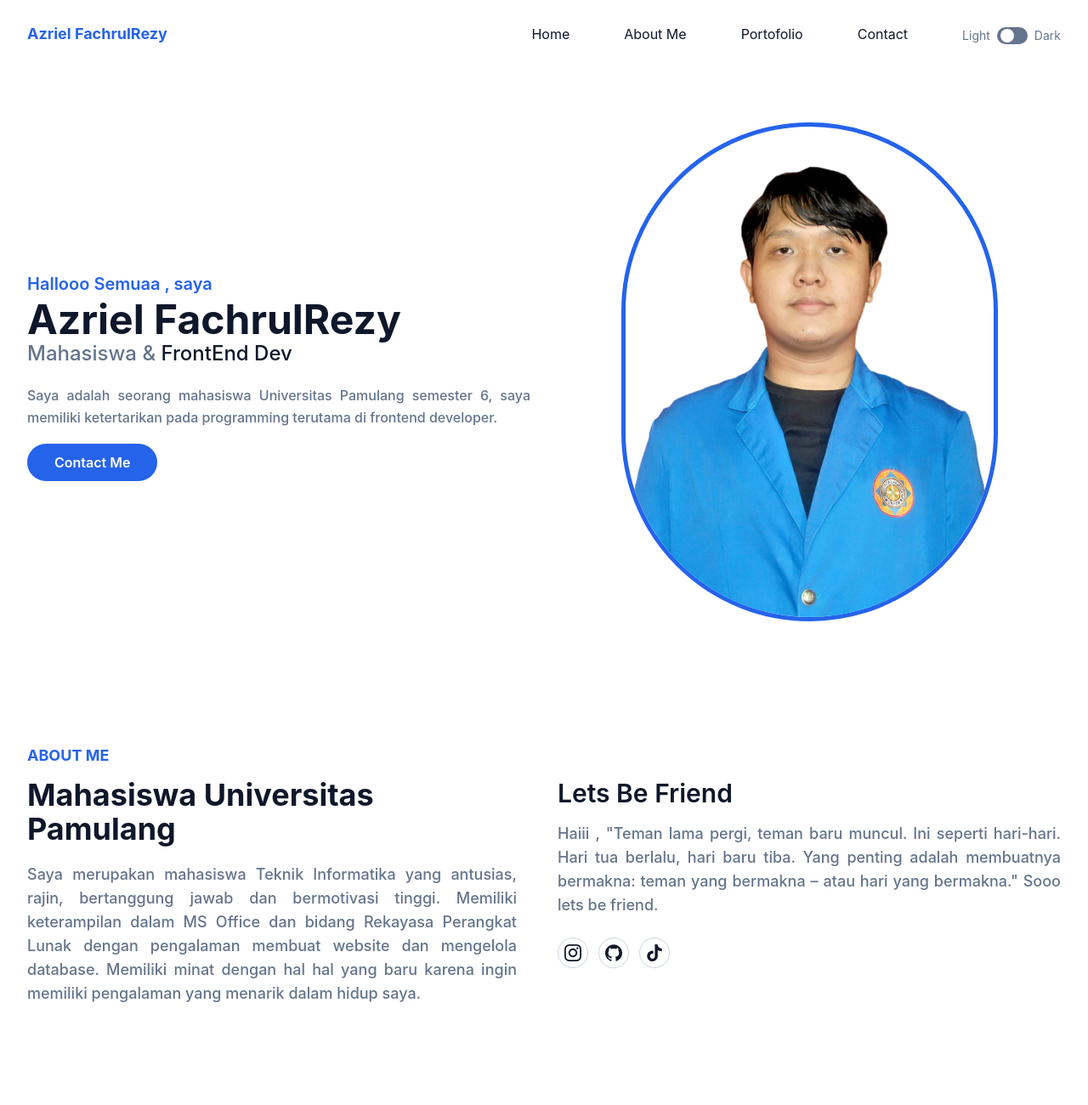
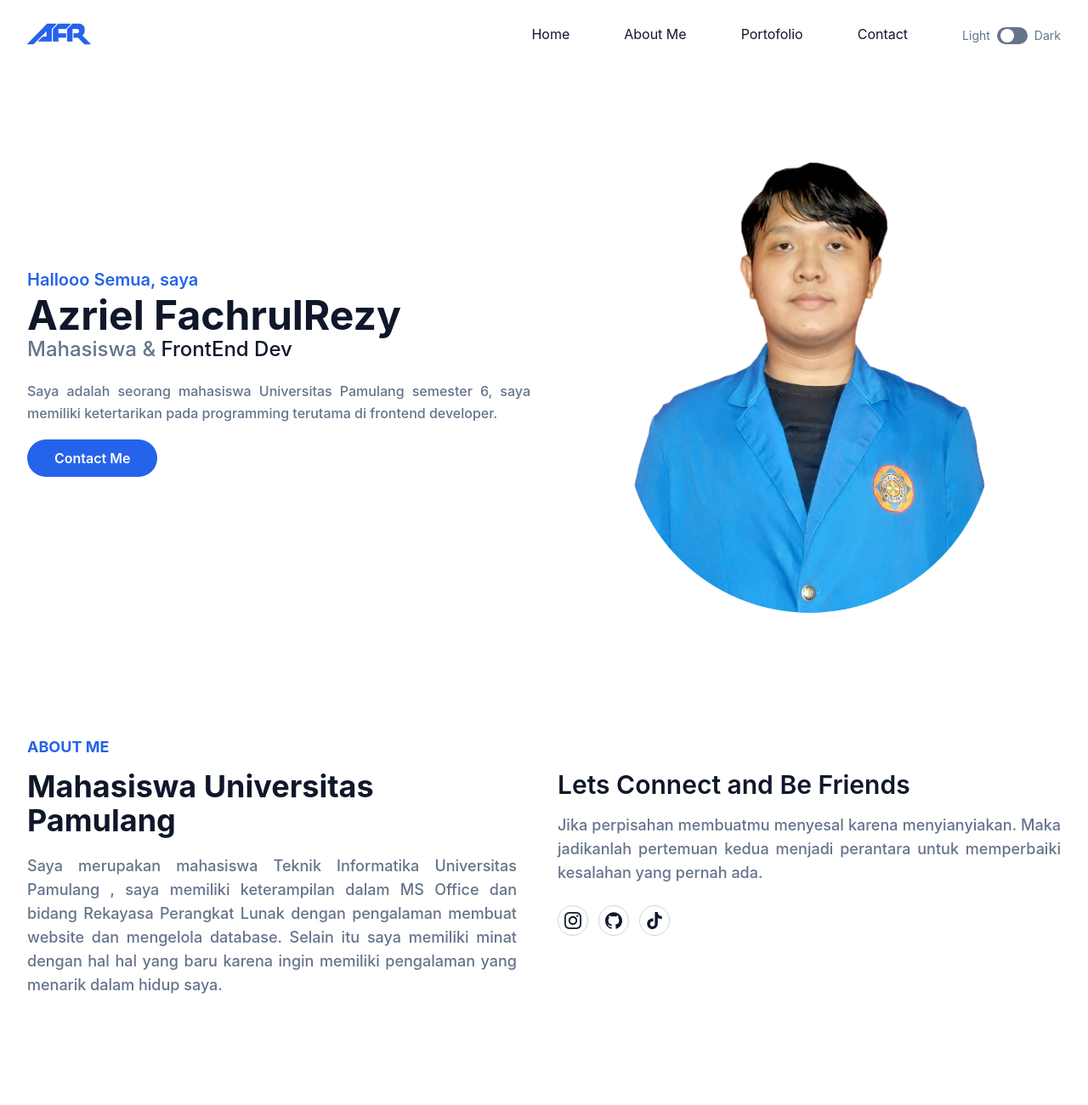
Before and after one commit to AzrielFachrulRezyy/portofolio-tailwind-css, a website: page index.html in a window 1280 px wide. Shown: the top 1300 px of the page at 85% size. Drawn offline with Linux system fonts and the light colour scheme.

Commit message:
update new

```diff
--- a/index.html
+++ b/index.html
@@ -21,7 +21,7 @@
         <div class="container">
             <div class="flex items-center justify-between relative">
                 <div class="px-4">
-                    <a href="#home" class="font-bold text-lg text-primary dark:text-white block py-4">Azriel FachrulRezy</a>
+                    <a href="#home" class="font-bold text-lg text-primary dark:text-white block py-4"><img src="dist/img/logo.png" alt="Logo AFR" width="75PX"></a>
                 </div>
                 <div class="flex items-center px-4">
                     <button id="hamburger" name="hamburger" type="button" class="block absolute right-2 lg:hidden">
@@ -69,7 +69,7 @@
         <div class="container">
             <div class="flex flex-wrap">
                 <div class="w-full self-center px-4 lg:w-1/2">
-                    <h1 class="text-base font-semibold text-primary md:text-xl">Hallooo Semuaa , saya <span class="block font-bold text-dark text-4xl mt-1 lg:text-5xl dark:text-white">Azriel FachrulRezy</span></h1>
+                    <h1 class="text-base font-semibold text-primary md:text-xl">Hallooo Semua, saya <span class="block font-bold text-dark text-4xl mt-1 lg:text-5xl dark:text-white">Azriel FachrulRezy</span></h1>
                     <h2 class="font-medium text-secondary text-lg mb-5 lg:text-2xl">Mahasiswa & <span class="text-dark dark:text-white">FrontEnd Dev</span></h2>
                     <p class="font-medium text-secondary text-justify mb-7 leading-relaxed">Saya adalah seorang mahasiswa Universitas Pamulang semester 6,
                     saya memiliki ketertarikan pada programming terutama di frontend developer.
@@ -79,7 +79,7 @@
 
                 <div class="w-full self-end px-4 lg:w-1/2">
                     <div class="relative mt-10 lg:mt-0 lg:right-0">
-                        <img src="dist/img/ajill.png" alt="Azriel FachrulRezy" class="relative z-10 max-w-full mx-auto rounded-full text-primary" style="border: 5px solid">
+                        <img src="dist/img/ajill.png" alt="Azriel FachrulRezy" class="relative z-10 max-w-full mx-auto rounded-full text-primary">
                     </div>
                 </div>
             </div>
@@ -94,15 +94,15 @@
                 <div class="w-full px-4 mb-10 lg:w-1/2 ">
                     <h4 class="font-bold uppercase text-primary text-lg mb-3">About Me</h4>
                     <h2 class="font-bold text-dark text-3xl mb-5 max-w-md lg:text-4xl dark:text-white">Mahasiswa Universitas Pamulang</h2>
-                    <p class="font-medium text-base text-secondary text-justify max-w-xl lg:text-lg">Saya merupakan mahasiswa Teknik Informatika yang antusias, rajin, bertanggung jawab dan bermotivasi tinggi. Memiliki
+                    <p class="font-medium text-base text-secondary text-justify max-w-xl lg:text-lg">Saya merupakan mahasiswa Teknik Informatika Universitas Pamulang , saya memiliki
                         keterampilan dalam MS Office dan bidang Rekayasa Perangkat Lunak dengan pengalaman membuat
-                        website dan mengelola database. Memiliki minat dengan hal hal yang baru karena ingin memiliki
+                        website dan mengelola database. Selain itu saya memiliki minat dengan hal hal yang baru karena ingin memiliki
                         pengalaman yang menarik dalam hidup saya.
                         </p>
                 </div>
                 <div class="w-full px-4 lg:w-1/2">
-                    <h3 class="font-semibold text-dark text-2xl mb-4 lg:text-3xl lg:pt-10 dark:text-white">Lets Be Friend</h3>
-                    <p class="font-medium text-base text-secondary text-justify mb-6 lg:text-lg">Haiii , "Teman lama pergi, teman baru muncul. Ini seperti hari-hari. Hari tua berlalu, hari baru tiba. Yang penting adalah membuatnya bermakna: teman yang bermakna – atau hari yang bermakna." Sooo lets be friend.</p>
+                    <h3 class="font-semibold text-dark text-2xl mb-4 lg:text-3xl lg:pt-10 dark:text-white">Lets Connect and Be Friends</h3>
+                    <p class="font-medium text-base text-secondary text-justify mb-6 lg:text-lg">Jika perpisahan membuatmu menyesal karena menyianyiakan. Maka jadikanlah pertemuan kedua menjadi perantara untuk memperbaiki kesalahan yang pernah ada.</p>
 
                     <div class="flex items-center">
                         <!-- Instagram -->
@@ -137,7 +137,6 @@
                     <p class="font-medium text-md text-secondary">Berikut adalah portofolio yang pernah saya buat bersama team saya pada saat magang program kampus merdeka di bidang IT.</p>
                 </div>
             </div>
-
             <div class="w-full px-4 flex flex-wrap justify-center">
                 <div class="mb-12 p-4 md:w-1/2">
                     <div class="rounded-md shadow-md overflow-hidden">
@@ -167,7 +166,7 @@
                 <div class="max-w-xl mx-auto text-center mb-16">
                     <h4 class="font-semibold text-lg text-primary mb-2">Contact</h4>
                     <h2 class="font-bold text-dark dark:text-white text-3xl mb-4">Hubungi Saya</h2>
-                    <p class="font-medium text-md text-secondary">Jika ingin menghubungi saya silahkan bisa mengisi form di bawah atau klik <a href="https://wa.me/6281399811975" class="font-bold text-dark">here</a></p>
+                    <p class="font-medium text-md text-secondary">Jika ingin menghubungi saya silahkan bisa mengisi form di bawah atau klik <a href="https://wa.me/6281399811975" class="font-bold text-dark dark:text-white">here</a></p>
                 </div>
             </div>
 
@@ -199,9 +198,8 @@
         <div class="container">
             <div class="flex flex-wrap">
                 <div class="w-full px-4 mb-12 text-slate-300 font-medium md:w-1/2">
-                    <h2 class="font-bold text-4xl text-white mb-5">Azriel FachrulRezy</h2>
-                    <h3 class="font-bold text-2xl mb-2">Alamat</h3>
-                    <p>Cipete Utara, Jakarta Selatan</p>
+                    <a href="#home" class="font-bold text-lg text-primary dark:text-white block py-4"><img src="dist/img/logo.png" alt="Logo AFR" width="150px"></a>
+                    <h4>Lets Work Together</h4>
                 </div>
                 <div class="w-full px-4 mb-12 md:w-1/2 md:px-48">
                     <h3 class="font-semibold text-xl text-white mb-5">Tautan</h3>
@@ -239,7 +237,7 @@
                     </a>
 
                 </div>
-                <p class="font-medium text-xs text-slate-500 text-center">Created by <a href="https://www.instagram.com/azrielfchrlrzy/" target="_blank" class="font-bold text-primary">Azriel FachrulRezy</a></p>
+                <p class="font-medium text-xs text-slate-500 text-center">&copy Created by <a href="https://www.instagram.com/azrielfchrlrzy/" target="_blank" class="font-bold text-primary">Azriel FachrulRezy</a></p>
             </div>
         </div>
     </footer>
```
Also changed, not shown: dist/img/logo.png (added).
